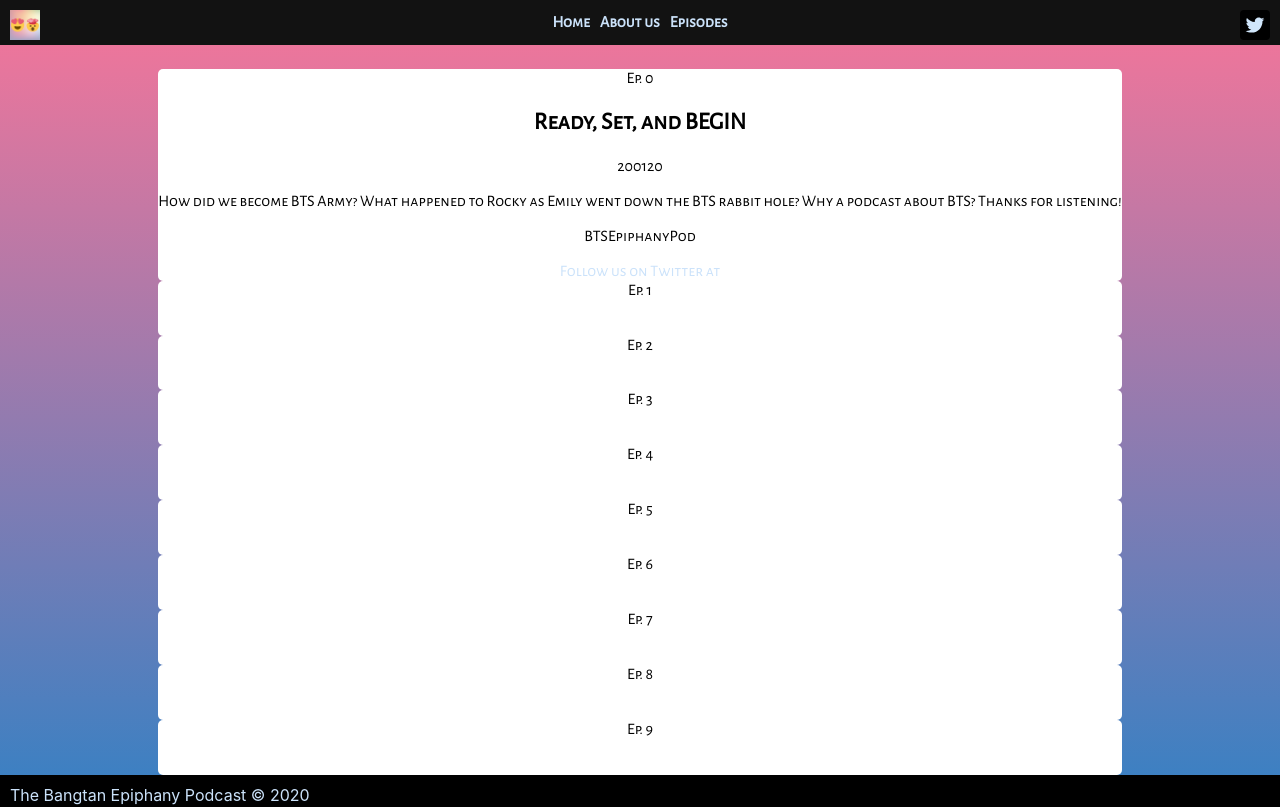
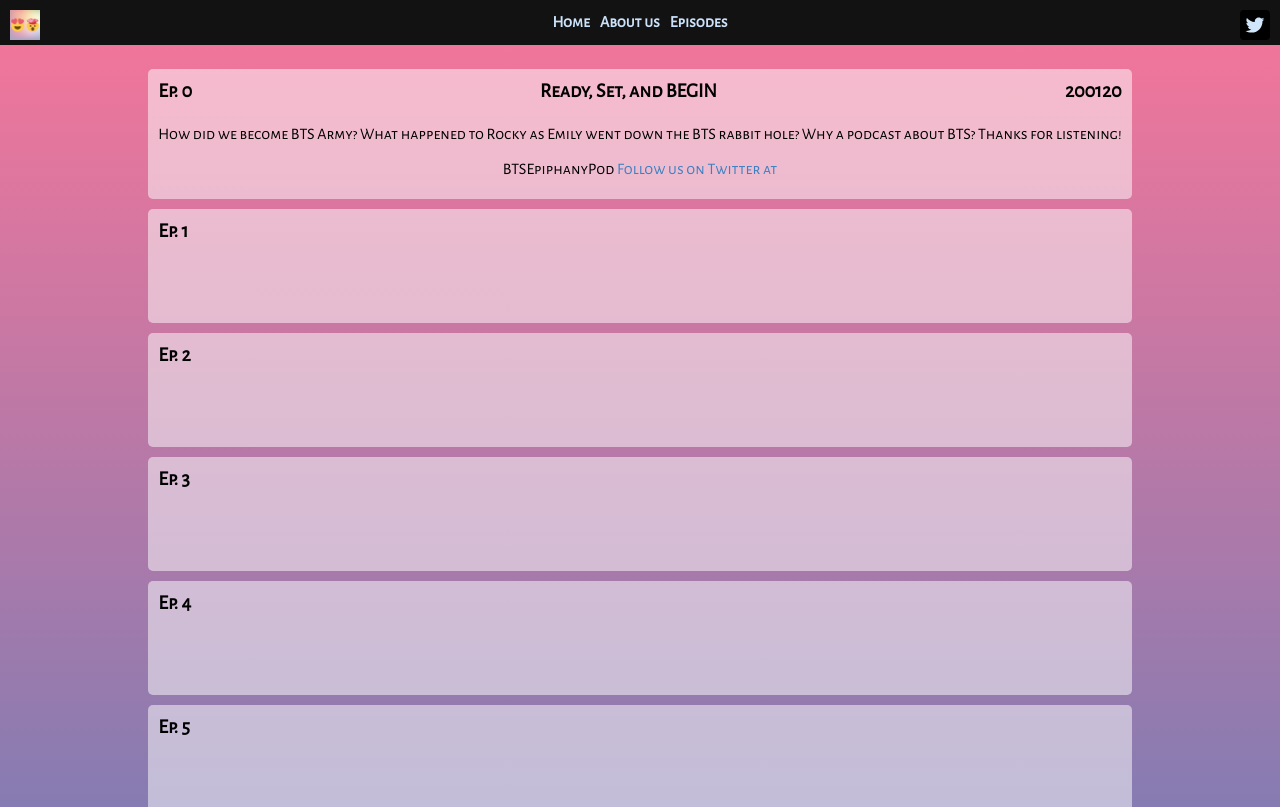
Before and after one commit to thebangtanepiphany/site, a React (Create React App) app: page /episodes in a window 1280 px wide. Shown: the top 807 px of the page. Built offline with nearby package versions, Linux system fonts and the light colour scheme; a web font is replaced by a local one.

Commit message:
adding styles to card

```diff
--- a/src/components/EpisodeCard.css
+++ b/src/components/EpisodeCard.css
@@ -0,0 +1,31 @@
+.episode-card {
+  margin: 10px 0;
+  border-radius: 5px;
+  padding: 10px;
+  background: rgba(255,255,255,.5);
+}
+
+.episode-card .top {
+  display: flex;
+  flex-direction: row;
+  justify-content: space-between;
+}
+
+.top div, .top h2 {
+  height: 20px;
+  text-align: center;
+  font-size: 1.25rem;
+  font-weight: bold;
+}
+
+.episode-card .middle {
+  padding: 10px 0;
+}
+
+h2.title {
+  margin: 0;
+}
+
+.episode-card a {
+  color: #3d80c2;
+}
--- a/src/components/EpisodeCard.js
+++ b/src/components/EpisodeCard.js
@@ -5,7 +5,7 @@
 export default class EpisodeCard extends React.Component {
   render() {
     return (
-      <div className="card">
+      <div className="episode-card">
         <div className="top">
           <div className="number">Ep. {this.props.number}</div>
           <h2 className="title">{this.props.title}</h2>
@@ -17,7 +17,7 @@
             this.props.links.map((link) => {
               return (
                 <div className="link">
-                  <p>{link.text}</p>
+                  <span>{link.text}</span>&nbsp;
                   <a href={link.url}>{link.title}</a>
                 </div>
               )
```
Also changed, not shown: 1 other file (tests, documents, lock files or other folders).
